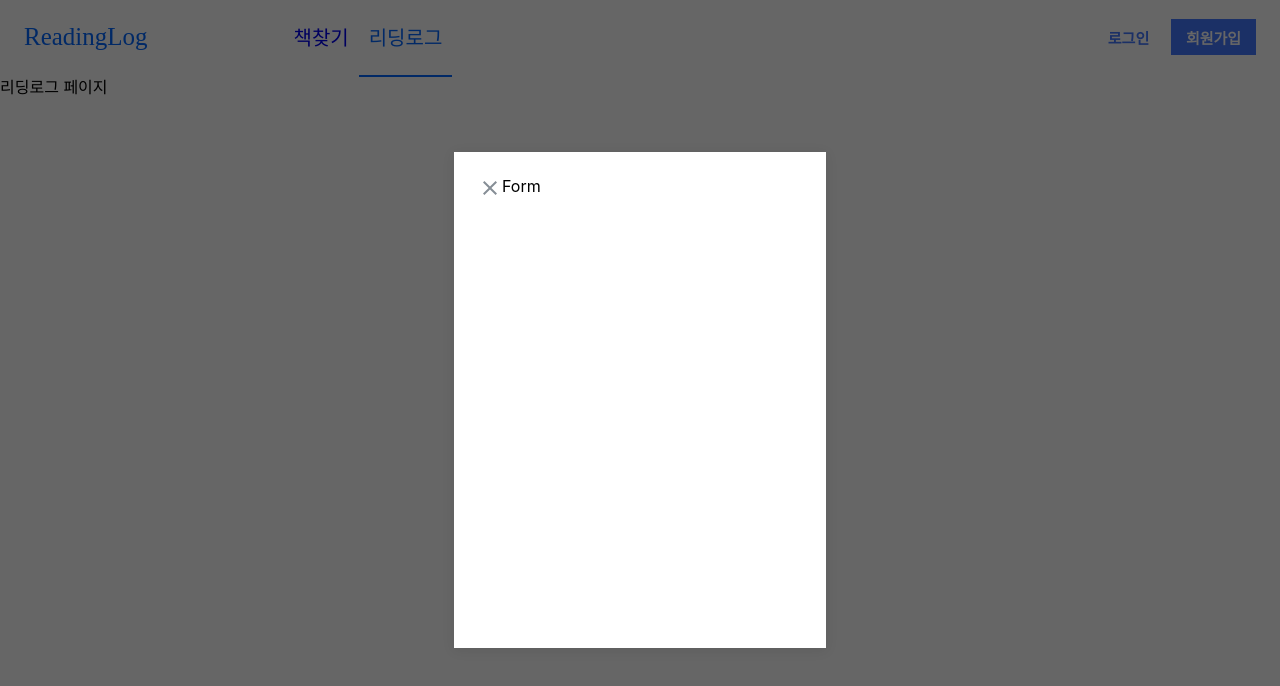
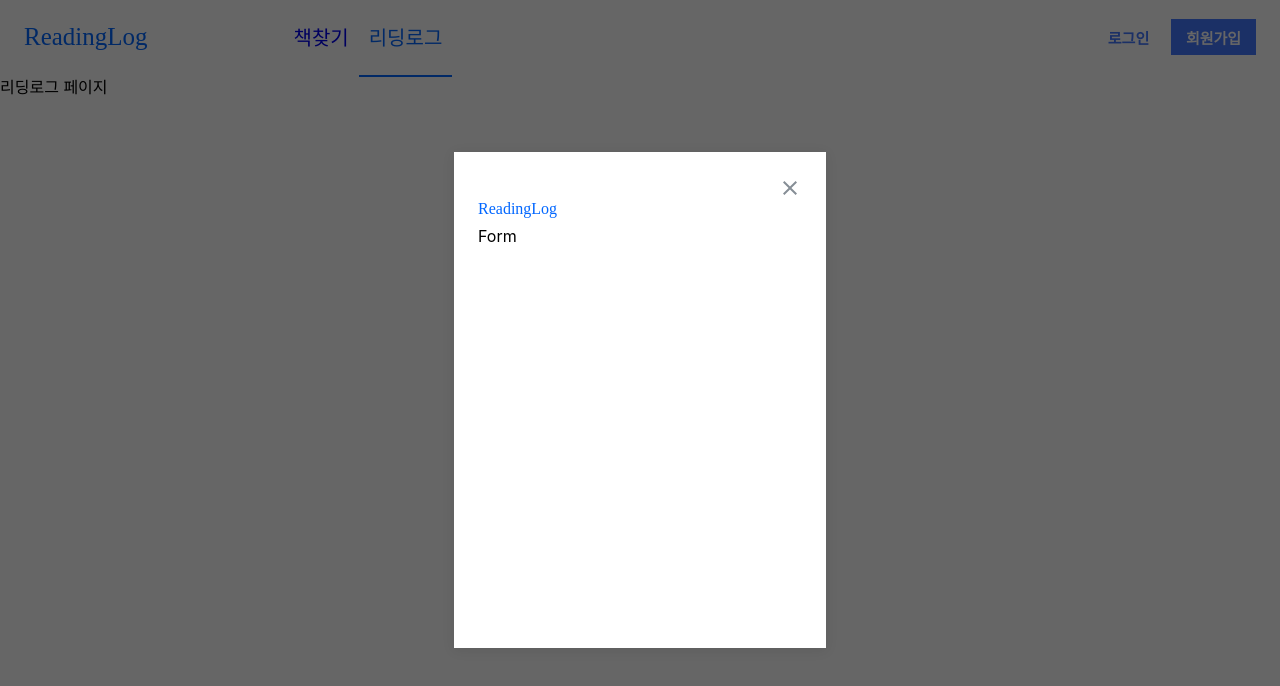
Before and after one commit to Gyejoon/ReadingLog, a React (Create React App) app in the folder client/: page /reading-log in a window 1280 px wide. Both pictures are taken after a click on the button "로그인". Shown: the top 686 px of the page. Built offline with nearby package versions, Linux system fonts and the light colour scheme.

Commit message:
feat: ReadingLog Brand 추가

```diff
--- a/client/src/components/auth/AuthModal.tsx
+++ b/client/src/components/auth/AuthModal.tsx
@@ -14,7 +14,6 @@ const AuthModalBlock = styled.div<{ visible: boolean }>`
   align-items: center;
   justify-content: center;
   z-index: 20;
-  overflow: hidden;
   .wrapper {
     width: 324px;
     height: 448px;
@@ -32,13 +31,20 @@ const AuthModalBlock = styled.div<{ visible: boolean }>`
 
     box-shadow: 0 2px 12px 0 rgba(0, 0, 0, 0.09);
     display: flex;
+    flex-direction: column;
+
+    .brand {
+      font-size: 1rem;
+      color: ${palette.blue.bright};
+      font-family: KottaOne;
+      margin-bottom: 8px;
+    }
 
     .exit-wrapper {
       display: flex;
       justify-content: flex-end;
       font-size: 1.5rem;
       color: ${palette.gray6};
-      margin-bottom: 2.25rem;
       svg {
         cursor: pointer;
       }
@@ -46,8 +52,6 @@ const AuthModalBlock = styled.div<{ visible: boolean }>`
 
     .form-wrapper {
       flex: 1;
-      display: flex;
-      flex-direction: column;
     }
   }
 `;
@@ -68,6 +72,7 @@ const AuthModal: React.SFC<AuthModalProps> = ({
         <div className="exit-wrapper">
           <MdClose onClick={onClose} tabIndex={1} />
         </div>
+        <div className="brand">ReadingLog</div>
         <div className="form-wrapper">{children}</div>
       </div>
     </AuthModalBlock>
```
